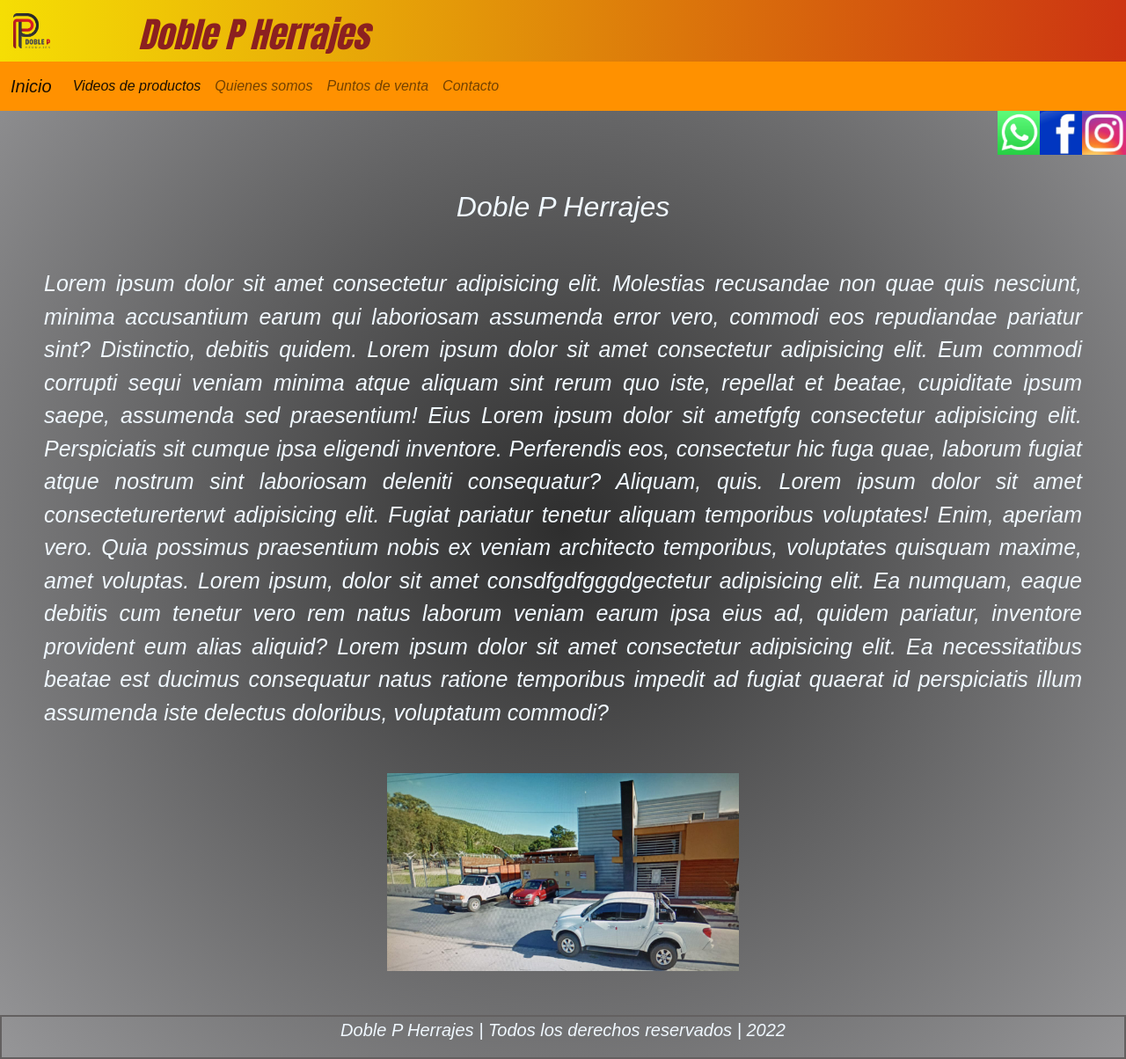
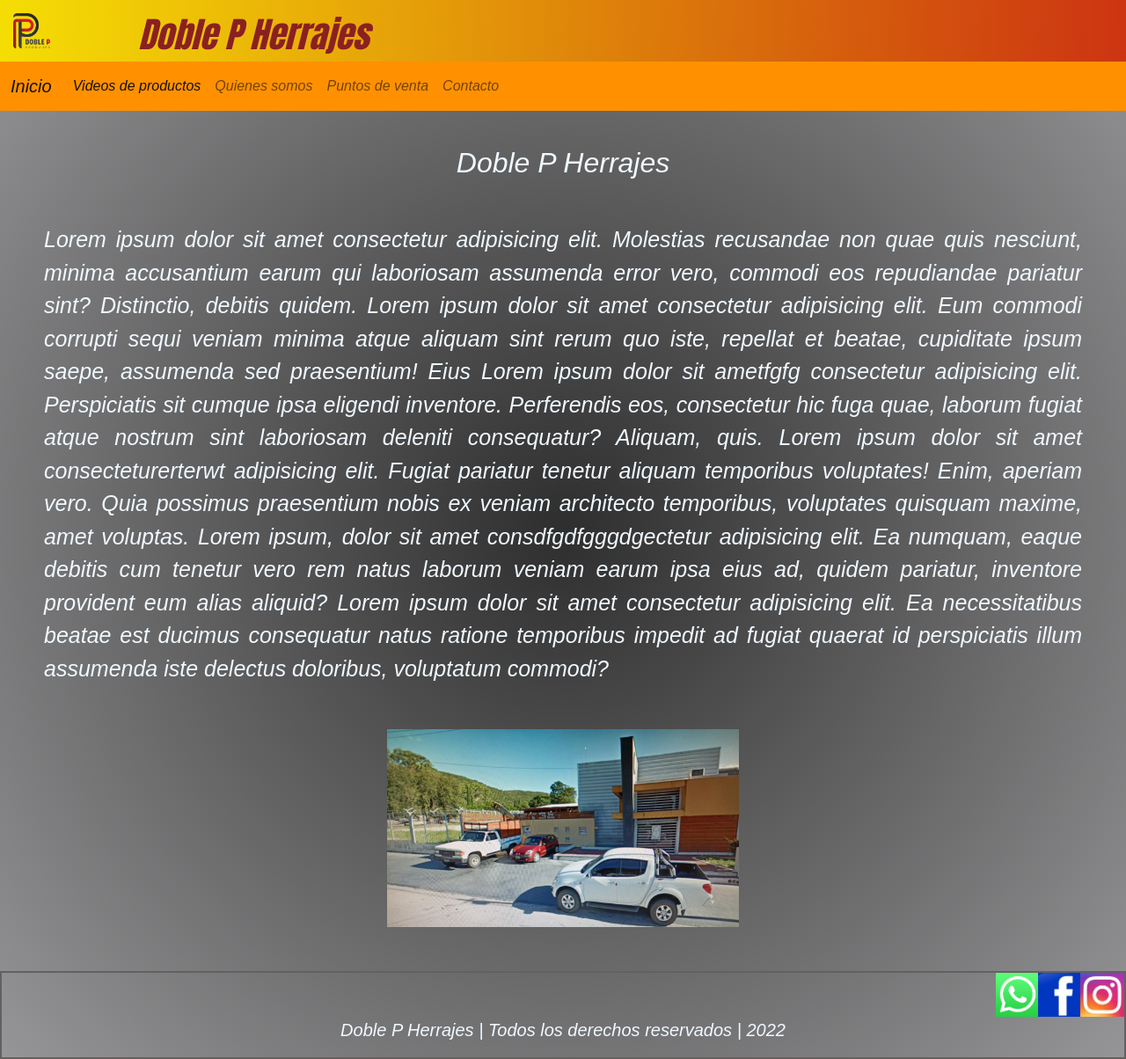
Before and after one commit to ericrossetti25/doblep-rossetti, a plain HTML site: page pages/quienes-somos.html in a window 1280 px wide. Shown: the whole page at 88% size. Drawn offline with nearby package versions, Linux system fonts and the light colour scheme.

Commit message:
colocacion seo y modificando correcciones

```diff
--- a/pages/quienes-somos.html
+++ b/pages/quienes-somos.html
@@ -4,13 +4,15 @@
     <meta charset="UTF-8">
     <meta http-equiv="X-UA-Compatible" content="IE=edge">
     <meta name="viewport" content="width=device-width, initial-scale=1.0">
+    <meta name="keywords" content="doblep, herrajes, muebles, cocina, placard">
+    <meta name="description" content="doblep herrajes para muebles">
 
     <link href="https://cdn.jsdelivr.net/npm/bootstrap@5.2.2/dist/css/bootstrap.min.css" rel="stylesheet" integrity="sha384-Zenh87qX5JnK2Jl0vWa8Ck2rdkQ2Bzep5IDxbcnCeuOxjzrPF/et3URy9Bv1WTRi" crossorigin="anonymous">
     <script src="https://cdn.jsdelivr.net/npm/bootstrap@5.2.2/dist/js/bootstrap.bundle.min.js" integrity="sha384-OERcA2EqjJCMA+/3y+gxIOqMEjwtxJY7qPCqsdltbNJuaOe923+mo//f6V8Qbsw3" crossorigin="anonymous"></script>
 
     <link rel="stylesheet" href="../css/main.css">
 
-    <title>Doble P Herrajes</title>
+    <title>Doble P Herrajes | Quienes somos</title>
 </head>
 <body>
   <header>
@@ -19,6 +21,9 @@
       <h1 id="encabezado-home">Doble P Herrajes</h1>
     </div>
   </header>
+
+  <main>
+    <div>
       <nav class="navbar navbar-expand-lg">
         <div class="container-fluid">
          <a class="navbar-brand" href="../index.html">Inicio</a>
@@ -35,17 +40,15 @@
           </div>
         </div>
       </nav>
-     <div id="redes" >
-      <a href ="https://www.instagram.com/"target="_blank"> <img class="insta" src="../imagenes/instagram.jpg" alt="Instagram"></a>
-      <a href="https://www.facebook.com/?stype=lo&jlou=AffkVaWfYTKqrGjdiiGoA8LY8PuAIwl4lVCqEilH29HEdj3NcT_VDlGkxPJFxcmcRmRIEwBXqy6zEIA3ghoWAkAp&smuh=36018&lh=Ac-sNtoxsae4gzOCthw"target="_blank"> <img class="face" src="../imagenes/facebook.jpg" alt=""></a>
-      <a href="https://www.whatsapp.com/"target=_blank> <img class="whastapp" src="../imagenes/logo-whatsapp.png" alt="whastapp"></a>
     </div>
 
+    <div>
       <h2>
         Doble P Herrajes
       </h2>
+    </div>
 
-
+    <div>
       <p class="quienes">
         Lorem ipsum dolor sit amet consectetur adipisicing elit. Molestias recusandae non quae quis nesciunt, minima accusantium earum qui laboriosam assumenda error vero, commodi eos repudiandae pariatur sint? Distinctio, debitis quidem. Lorem ipsum dolor sit amet consectetur adipisicing elit. Eum commodi corrupti sequi veniam minima atque aliquam sint rerum quo iste, repellat et beatae, cupiditate ipsum saepe, assumenda sed praesentium! Eius
         Lorem ipsum dolor sit ametfgfg consectetur adipisicing elit. Perspiciatis sit cumque ipsa eligendi inventore. Perferendis eos, consectetur hic fuga quae, laborum fugiat atque nostrum sint laboriosam deleniti consequatur? Aliquam, quis.
@@ -53,9 +56,25 @@
         Lorem ipsum, dolor sit amet consdfgdfgggdgectetur adipisicing elit. Ea numquam, eaque debitis cum tenetur vero rem natus laborum veniam earum ipsa eius ad, quidem pariatur, inventore provident eum alias aliquid?
         Lorem ipsum dolor sit amet consectetur adipisicing elit. Ea necessitatibus beatae est ducimus consequatur natus ratione temporibus impedit ad fugiat quaerat id perspiciatis illum assumenda iste delectus doloribus, voluptatum commodi?
       </p>
+    </div>
 
+    <div>
       <img class="local" src="../imagenes/foto-frente.jpeg" alt="Frente Local Villa Carlos Paz">
+    </div>
+
+  </main>
+
   <footer id="home-footer">
+
+    <div id="redes" >
+      <a href ="https://www.instagram.com/"target="_blank"> <img class="insta" src="../imagenes/instagram.jpg" alt="Instagram"></a>
+      <a href="https://www.facebook.com/?stype=lo&jlou=AffkVaWfYTKqrGjdiiGoA8LY8PuAIwl4lVCqEilH29HEdj3NcT_VDlGkxPJFxcmcRmRIEwBXqy6zEIA3ghoWAkAp&smuh=36018&lh=Ac-sNtoxsae4gzOCthw"target="_blank"> <img class="face" src="../imagenes/facebook.jpg" alt=""></a>
+      <a href="https://www.whatsapp.com/"target=_blank> <img class="whastapp" src="../imagenes/logo-whatsapp.png" alt="whastapp"></a>
+    </div>
+
+    <div>
       <p>Doble P Herrajes | Todos los derechos reservados | 2022 </p>
+    </div>
+
   </body>
 </html>
```
Also changed, not shown: index.html (+20 -8 lines), pages/contacto-home.html (+23 -9 lines), pages/puntos-de-venta.html (+21 -7 lines), pages/videos-de-productos.html (+13 -7 lines), favicon.ico (added). Lines whose indentation alone changed are shown as unchanged.
